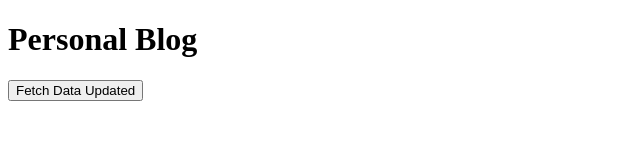
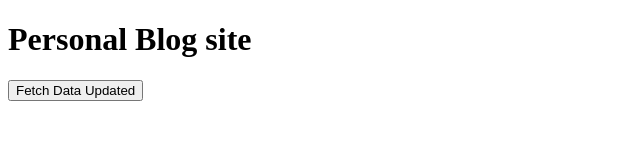
Before and after one commit to jirishus/pblog, a website: page public/index.html in a window 1280 px wide. Shown: the full height of the page, 0-640 px from the left. Drawn offline with Linux system fonts and the light colour scheme.

Commit message:
update to main page H1

```diff
--- a/public/index.html
+++ b/public/index.html
@@ -6,7 +6,7 @@
     <title>Personal Blog Site</title>
 </head>
 <body>
-    <h1>Personal Blog</h1>
+    <h1>Personal Blog site</h1>
     <button id="fetch-data">Fetch Data Updated</button>
     <div id="response"></div>
 
```
